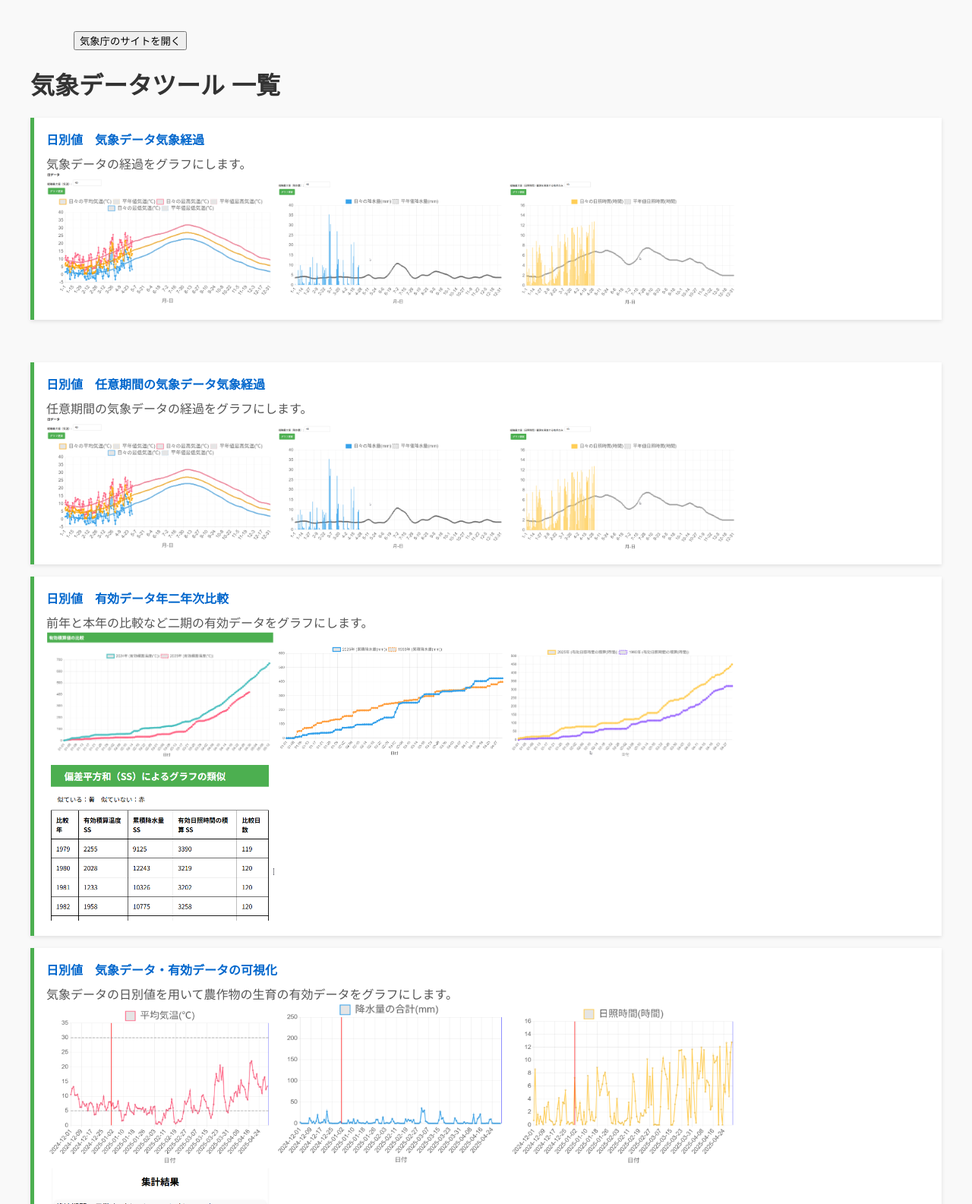
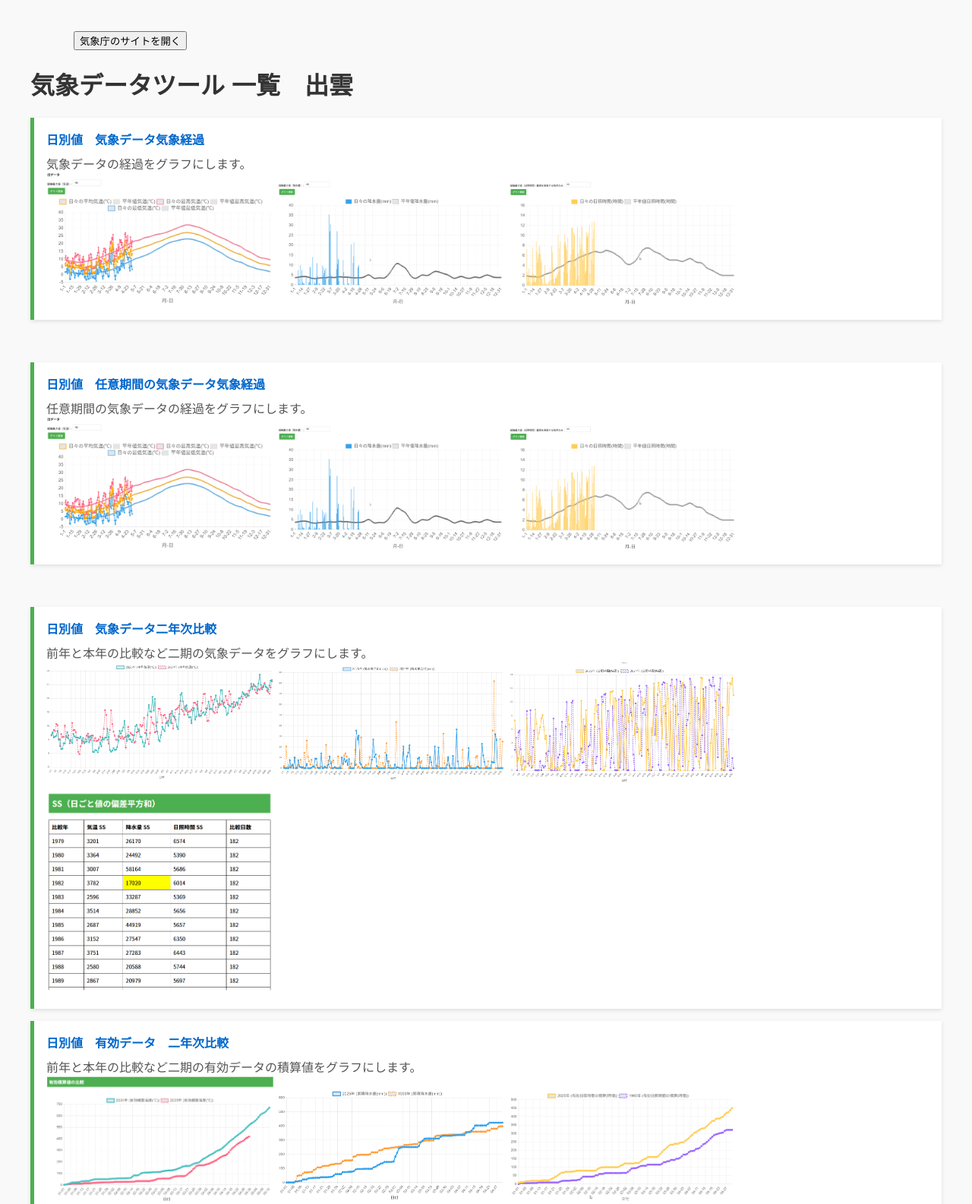
Before and after one commit to swd-hub/AgriculturalMeteorology, a plain HTML site: page index.html in a window 1280 px wide. Shown: the top 1585 px of the page at 76% size. Drawn offline with Linux system fonts and the light colour scheme.

Commit message:
Update index.html

```diff
--- a/index.html
+++ b/index.html
@@ -83,7 +83,7 @@
 </head>
 <body>
   <button onclick="window.open('https://www.data.jma.go.jp/gmd/risk/obsdl/index.php', '_blank')">気象庁のサイトを開く</button>
-  <h1>気象データツール 一覧</h1>
+  <h1>気象データツール 一覧　出雲</h1>
   <ul>
     <li>
         <a href="weather-progress.htm" target="_blank">日別値　気象データ気象経過</a>
@@ -99,9 +99,17 @@
         <img src="images/weather-progressR.png" alt="画像" class="thumbnail" onclick="openModal(this)">
         <img src="images/weather-progressS.png" alt="画像" class="thumbnail" onclick="openModal(this)">
     </li>
+　　 <li>
+        <a href="compare-daily-weather-data-two-years.htm" class="text" target="_blank">日別値　気象データ二年次比較</a>
+        <div class="description">前年と本年の比較など二期の気象データをグラフにします。</div>
+        <img src="images/compare-daily-weather-data-two-yearsT.png" alt="画像" class="thumbnail" onclick="openModal(this)">
+        <img src="images/compare-daily-weather-data-two-yearsR.png" alt="画像" class="thumbnail" onclick="openModal(this)">
+        <img src="images/compare-daily-weather-data-two-yearsS.png" alt="画像" class="thumbnail" onclick="openModal(this)">
+        <img src="images/compare-daily-weather-data-two-yearsTable.png" alt="画像" class="thumbnail" onclick="openModal(this)">
+    </li>
     <li>
-        <a href="compare-effective-data-two-years.htm" class="text" target="_blank">日別値　有効データ年二年次比較</a>
-        <div class="description">前年と本年の比較など二期の有効データをグラフにします。</div>
+        <a href="compare-effective-data-two-years.htm" class="text" target="_blank">日別値　有効データ　二年次比較</a>
+        <div class="description">前年と本年の比較など二期の有効データの積算値をグラフにします。</div>
         <img src="images/compare-effective-data-two-yearsT.png" alt="画像" class="thumbnail" onclick="openModal(this)">
         <img src="images/compare-effective-data-two-yearsR.png" alt="画像" class="thumbnail" onclick="openModal(this)">
         <img src="images/compare-effective-data-two-yearsS.png" alt="画像" class="thumbnail" onclick="openModal(this)">
@@ -142,7 +150,7 @@
       <img src="images/annual-variation-weather-effectiveTable.png" alt="画像" class="thumbnail" onclick="openModal(this)">
     </li>
 
-    <li>
+    <!--li>
         <a href="import-weather-data-guide.htm" target="_blank">気象データ取り込み説明</a>
         <div class="description">気象庁のサイトから気象データを取り込む手順を説明します。</div>
         <img src="images/import-weather-data-guide.png" alt="画像" class="thumbnail" onclick="openModal(this)">
@@ -156,7 +164,7 @@
       <a href="add-hourly-data.htm" target="_blank">時別値　追加</a>
       <div class="description">気象データの時別値を追加できます。</div>
       <img src="images/add-hourly-data.png" alt="画像" class="thumbnail" onclick="openModal(this)">
-  </li>
+  </li-->
 
   </ul>
   <div id="myModal" class="modal">
```
